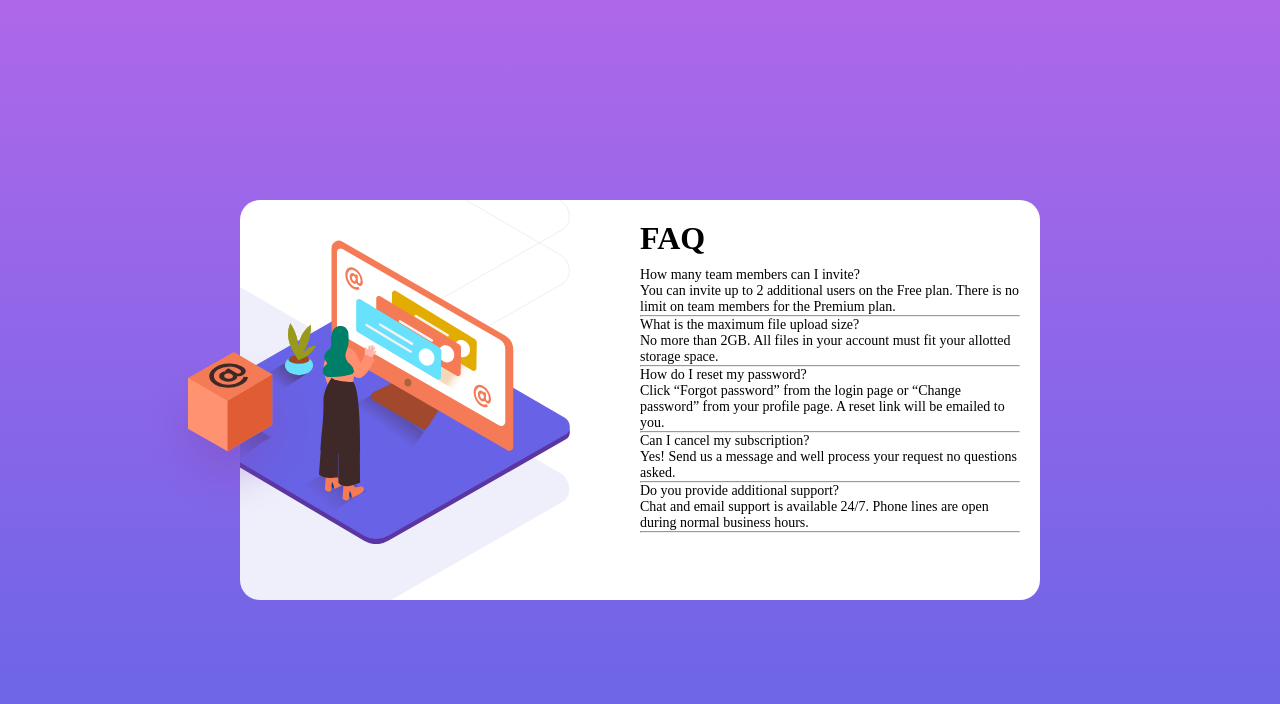
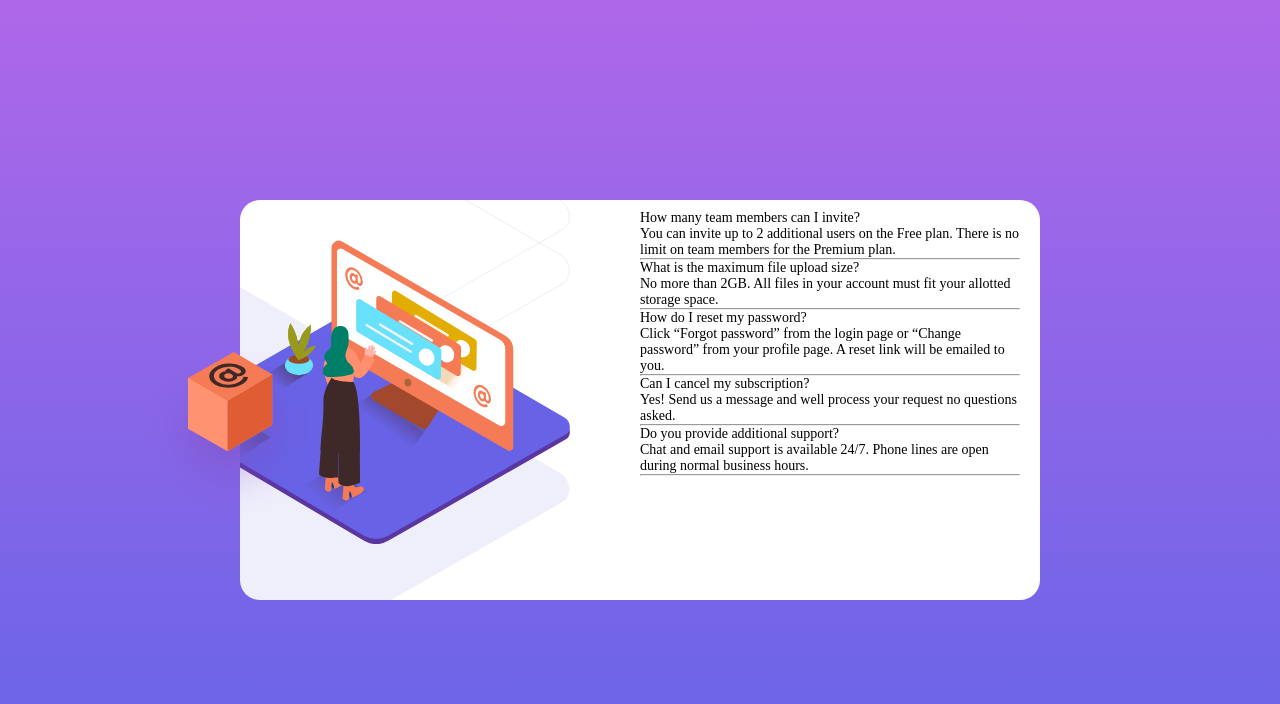
Before and after one commit to patryk468/FAQ-Accordion-Card, a plain HTML site: page index.html in a window 1280 px wide. Drawn offline with Linux system fonts and the light colour scheme.

Commit message:
desktop layout

```diff
--- a/index.html
+++ b/index.html
@@ -22,7 +22,6 @@
 
 
     <div class="right">
-      <h1>FAQ</h1>
       <div class="accordion">
         <div class="container">
           <div class="label">How many team members can I invite?</div>
--- a/style.css
+++ b/style.css
@@ -33,7 +33,6 @@
   .left {
       width: 50%;
       height: 100%;
-      /* background-color: aqua; */
       position: relative;
       border-radius: 20px;
   }
```
